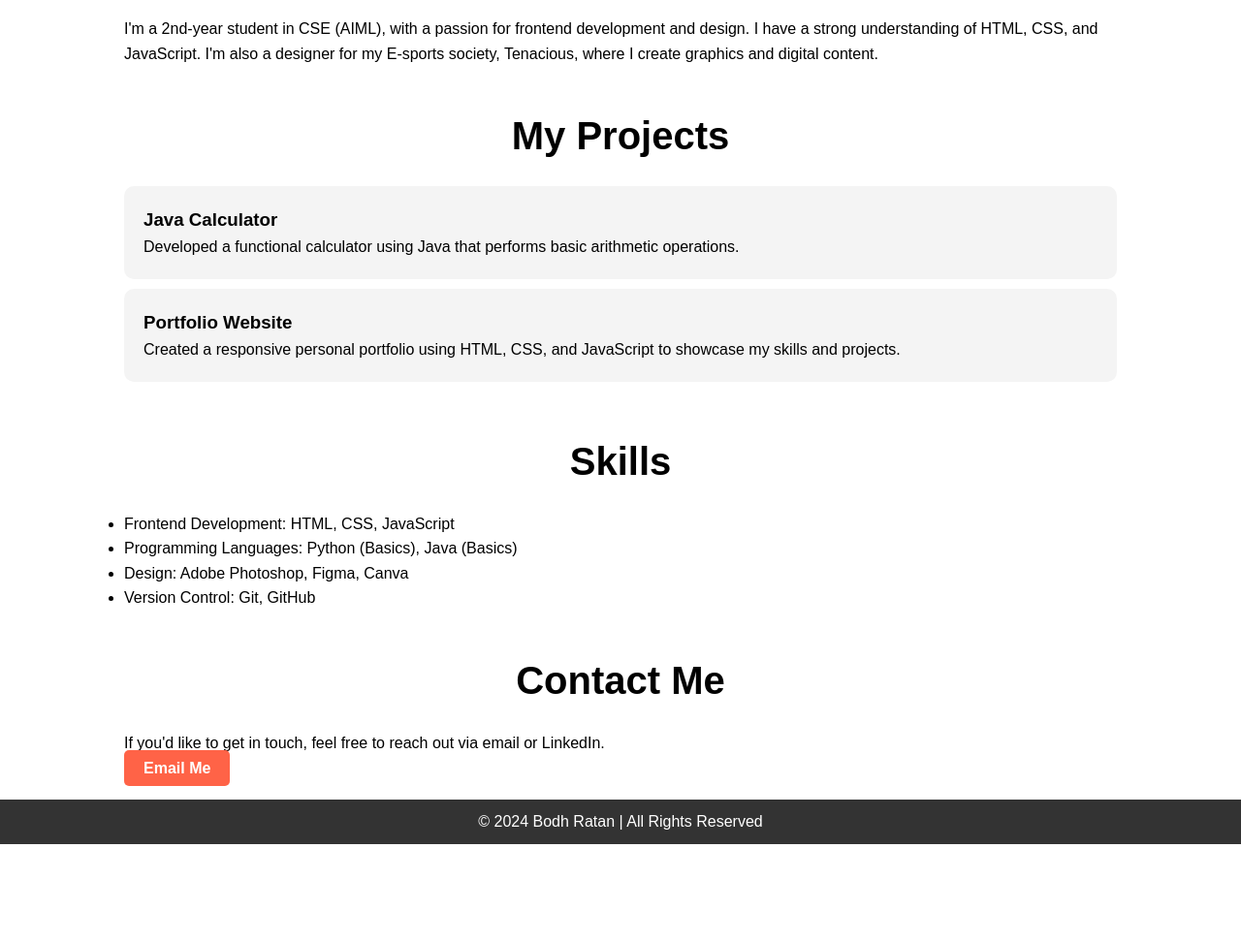
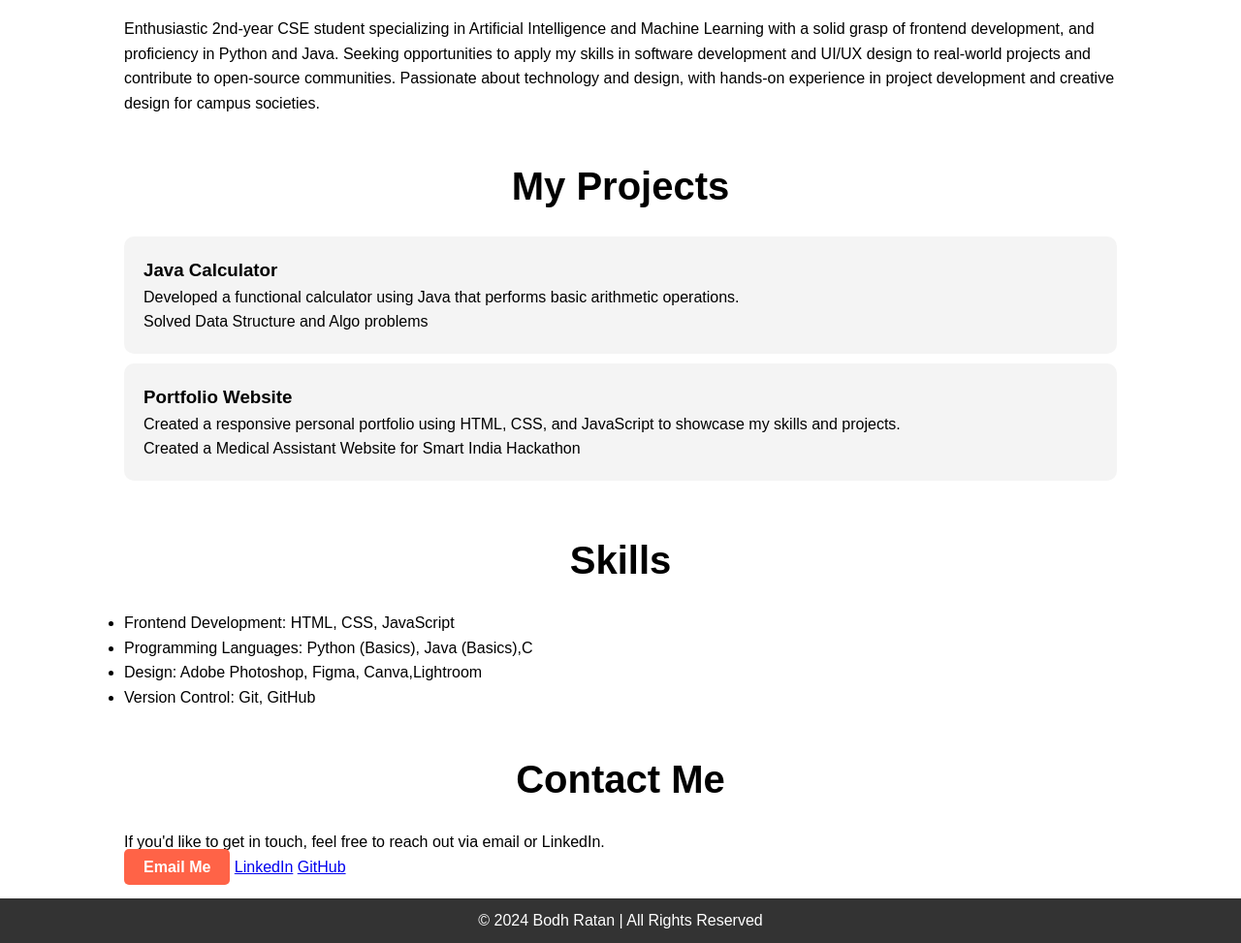
Before and after one commit to bodh1211/Portfolio, a plain HTML site: page index.html in a window 1280 px wide. Shown: the part 673-1646 px from the top of the page at 97% size. Before the commit the page ends 1544 px from the top, so only its background shows below. Drawn offline with Linux system fonts and the light colour scheme.

Commit message:
index.html

```diff
--- a/index.html
+++ b/index.html
@@ -34,7 +34,7 @@
     <section id="about">
         <div class="container">
             <h2>About Me</h2>
-            <p>I'm a 2nd-year student in CSE (AIML), with a passion for frontend development and design. I have a strong understanding of HTML, CSS, and JavaScript. I'm also a designer for my E-sports society, Tenacious, where I create graphics and digital content.</p>
+            <p>Enthusiastic 2nd-year CSE student specializing in Artificial Intelligence and Machine Learning with a solid grasp of frontend development, and proficiency in Python and Java. Seeking opportunities to apply my skills in software development and UI/UX design to real-world projects and contribute to open-source communities. Passionate about technology and design, with hands-on experience in project development and creative design for campus societies.</p>
         </div>
     </section>
 
@@ -45,10 +45,13 @@
             <div class="project-card">
                 <h3>Java Calculator</h3>
                 <p>Developed a functional calculator using Java that performs basic arithmetic operations.</p>
+                <p>Solved Data Structure and Algo problems</p>
             </div>
             <div class="project-card">
                 <h3>Portfolio Website</h3>
                 <p>Created a responsive personal portfolio using HTML, CSS, and JavaScript to showcase my skills and projects.</p>
+                <p>Created a Medical Assistant Website for Smart India Hackathon</p>
+
             </div>
             <!-- Add more projects as needed -->
         </div>
@@ -60,8 +63,8 @@
             <h2>Skills</h2>
             <ul>
                 <li>Frontend Development: HTML, CSS, JavaScript</li>
-                <li>Programming Languages: Python (Basics), Java (Basics)</li>
-                <li>Design: Adobe Photoshop, Figma, Canva</li>
+                <li>Programming Languages: Python (Basics), Java (Basics),C</li>
+                <li>Design: Adobe Photoshop, Figma, Canva,Lightroom</li>
                 <li>Version Control: Git, GitHub</li>
             </ul>
         </div>
@@ -72,7 +75,11 @@
         <div class="container">
             <h2>Contact Me</h2>
             <p>If you'd like to get in touch, feel free to reach out via email or LinkedIn.</p>
-            <a href="mailto:your-email@example.com" class="btn">Email Me</a>
+            <a href="mailto: bodhratan1211@gmail.com" class="btn">Email Me</a>
+            <a href="https://www.linkedin.com/in/bodh-ratan-750a592b3" target="_blank" class="linked">LinkedIn</a>
+            <a href="https://github.com/bodh1211" target="_blank" class="git">GitHub</a>
+
+
         </div>
     </section>
 
```
